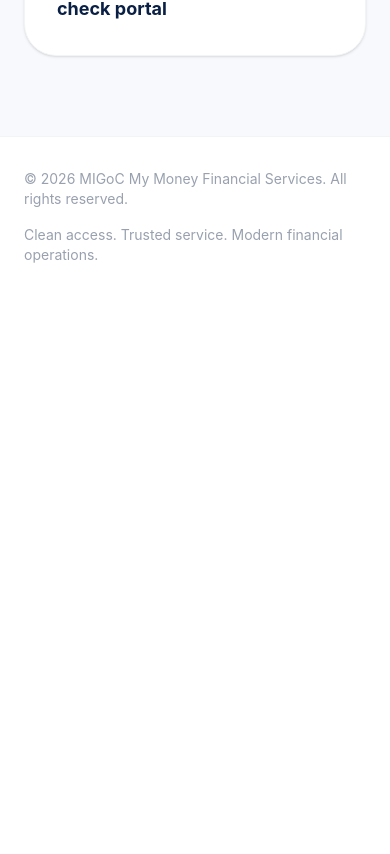
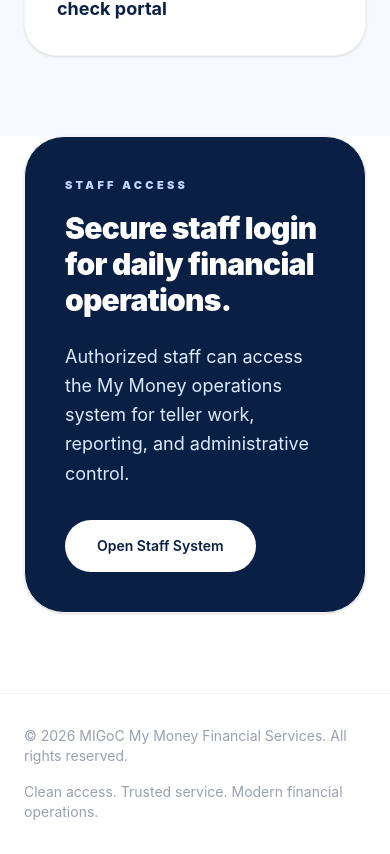
Before and after one commit to Devsaah001/migoc-public-website, a React (Vite) app: page / in a window 390 px wide. Shown: the part 5671-6525 px from the top of the page. Before the commit the page ends 5968 px from the top, so only its background shows below. Built offline with nearby package versions, Linux system fonts and the light colour scheme.

Commit message:
Fix one-domain connection and all buttons

```diff
--- a/src/App.jsx
+++ b/src/App.jsx
@@ -45,6 +45,7 @@ function App() {
 
   const loanUrl = '/apply';
   const balanceUrl = '/balance';
+  const staffUrl = '/app';
 
   return (
     <div className="min-h-screen bg-white text-[#0a1f44] font-sans">
@@ -68,9 +69,16 @@ function App() {
           <nav className="hidden items-center gap-8 text-sm font-bold text-gray-600 md:flex">
             <a href="#home" className="transition hover:text-[#165bbd]">Home</a>
             <a href="#services" className="transition hover:text-[#165bbd]">Services</a>
-            <a href="#apply" className="transition hover:text-[#165bbd]">Apply</a>
-            <a href="#balance" className="transition hover:text-[#165bbd]">Check Balance</a>
+            <a href={loanUrl} className="transition hover:text-[#165bbd]">Apply</a>
+            <a href={balanceUrl} className="transition hover:text-[#165bbd]">Check Balance</a>
             <a href="#contact" className="transition hover:text-[#165bbd]">Contact</a>
+
+            <a
+              href={staffUrl}
+              className="inline-flex items-center justify-center rounded-full bg-[#0a1f44] px-5 py-2.5 text-sm font-semibold text-white transition hover:bg-[#165bbd]"
+            >
+              Staff Login
+            </a>
           </nav>
         </div>
       </header>
@@ -97,14 +105,14 @@ function App() {
 
               <div className="mt-12 flex flex-col gap-5 sm:flex-row">
                 <a
-                  href="/apply"
+                  href={loanUrl}
                   className="inline-flex items-center justify-center rounded-full bg-[#0a1f44] px-8 py-4 text-sm font-semibold text-white transition duration-300 hover:bg-[#165bbd]"
                 >
                   Apply for Loan
                 </a>
 
                 <a
-                  href="/balance"
+                  href={balanceUrl}
                   className="inline-flex items-center justify-center rounded-full border border-gray-300 px-8 py-4 text-sm font-semibold text-[#0a1f44] transition duration-300 hover:border-[#165bbd] hover:text-[#165bbd]"
                 >
                   Check Balance
@@ -280,6 +288,32 @@ function App() {
             </div>
           </div>
         </section>
+
+        <section className="pb-20">
+          <div className="mx-auto max-w-7xl px-6 md:px-10">
+            <div className="rounded-[2.5rem] border border-gray-100 bg-[#0a1f44] p-10 text-white shadow-sm md:p-14">
+              <p className="text-[11px] font-black uppercase tracking-[0.3em] text-blue-200">
+                Staff Access
+              </p>
+              <h3 className="mt-4 max-w-3xl text-3xl font-black tracking-tight md:text-5xl">
+                Secure staff login for daily financial operations.
+              </h3>
+              <p className="mt-6 max-w-2xl text-lg leading-relaxed text-blue-100">
+                Authorized staff can access the My Money operations system for teller work,
+                reporting, and administrative control.
+              </p>
+
+              <div className="mt-8">
+                <a
+                  href={staffUrl}
+                  className="inline-flex items-center justify-center rounded-full bg-white px-8 py-4 text-sm font-semibold text-[#0a1f44] transition hover:bg-blue-50"
+                >
+                  Open Staff System
+                </a>
+              </div>
+            </div>
+          </div>
+        </section>
       </main>
 
       <footer className="border-t border-gray-100 bg-white">
```
